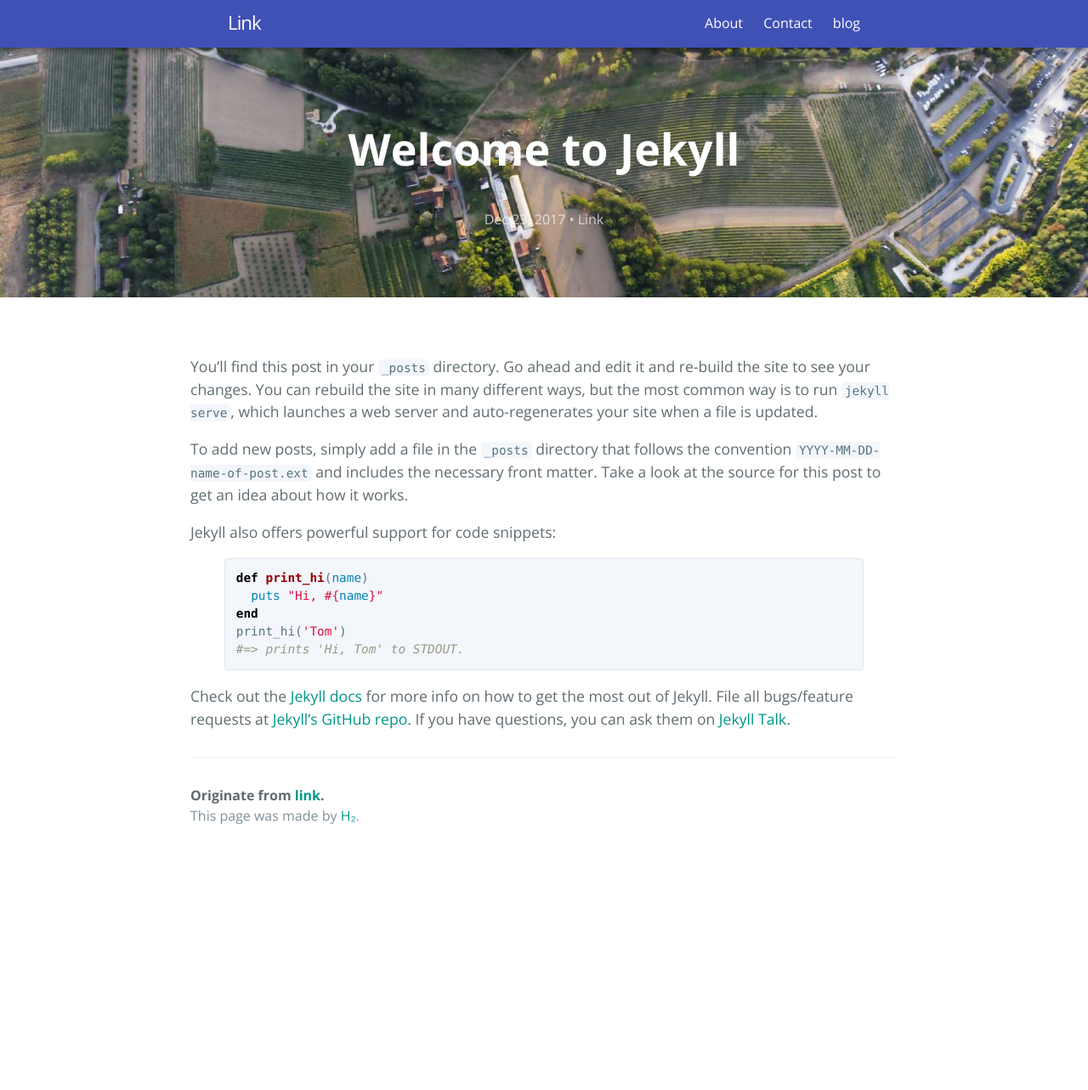
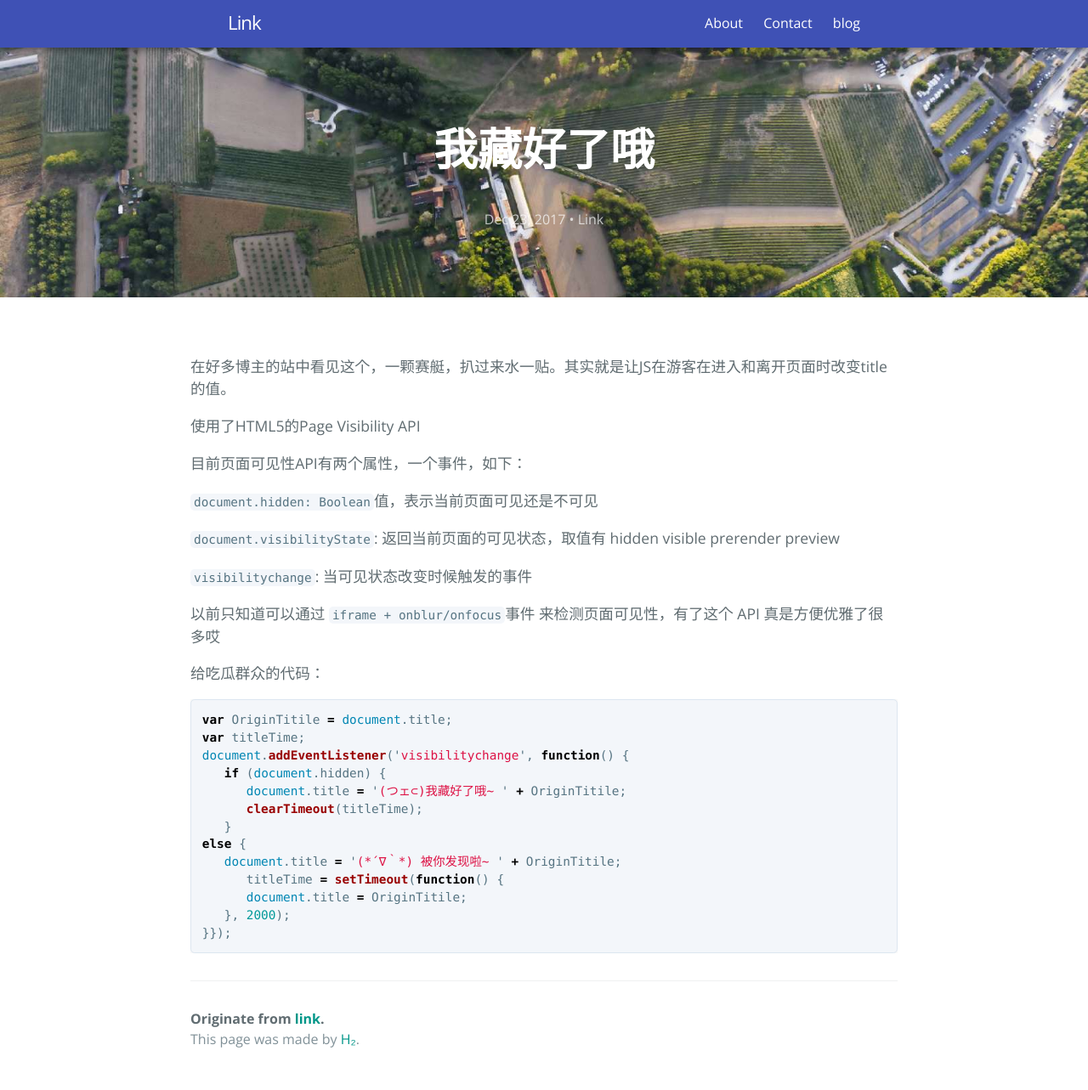
Before and after one commit to link9596/qwq, a Jekyll site: the page built from _posts/2017-12-23-233-to-jekyll.md, in a window 1280 px wide. Shown: the whole page at 85% size. Built offline with Jekyll 4.4.1, drawn with Linux system fonts in a browser that asks for light colours; before the commit the page ends 1020 px from its top, so only the background shows below that.

Commit message:
Update 2017-12-23-233-to-jekyll.md

````diff
--- a/_posts/2017-12-23-233-to-jekyll.md
+++ b/_posts/2017-12-23-233-to-jekyll.md
@@ -1,23 +1,34 @@
 ---
 layout: post
-title: "Welcome to Jekyll"
+title: "我藏好了哦"
 ---
-You’ll find this post in your `_posts` directory. Go ahead and edit it and re-build the site to see your changes. You can rebuild the site in many different ways, but the most common way is to run `jekyll serve`, which launches a web server and auto-regenerates your site when a file is updated.
+在好多博主的站中看见这个，一颗赛艇，扒过来水一贴。其实就是让JS在游客在进入和离开页面时改变title的值。
 
-To add new posts, simply add a file in the `_posts` directory that follows the convention `YYYY-MM-DD-name-of-post.ext` and includes the necessary front matter. Take a look at the source for this post to get an idea about how it works.
+使用了HTML5的Page Visibility API
 
-Jekyll also offers powerful support for code snippets:
+目前页面可见性API有两个属性，一个事件，如下：
 
-{% highlight ruby %}
-def print_hi(name)
-  puts "Hi, #{name}"
-end
-print_hi('Tom')
-#=> prints 'Hi, Tom' to STDOUT.
-{% endhighlight %}
+`document.hidden: Boolean`值，表示当前页面可见还是不可见
 
-Check out the [Jekyll docs][jekyll-docs] for more info on how to get the most out of Jekyll. File all bugs/feature requests at [Jekyll’s GitHub repo][jekyll-gh]. If you have questions, you can ask them on [Jekyll Talk][jekyll-talk].
+`document.visibilityState`: 返回当前页面的可见状态，取值有 hidden visible prerender preview
 
-[jekyll-docs]: http://jekyllrb.com/docs/home
-[jekyll-gh]:   https://github.com/jekyll/jekyll
-[jekyll-talk]: https://talk.jekyllrb.com/
+`visibilitychange`: 当可见状态改变时候触发的事件
+
+以前只知道可以通过 `iframe + onblur/onfocus`事件 来检测页面可见性，有了这个 API 真是方便优雅了很多哎
+
+给吃瓜群众的代码：
+```javascript
+var OriginTitile = document.title;
+var titleTime;
+document.addEventListener('visibilitychange', function() {
+   if (document.hidden) {
+      document.title = '(つェ⊂)我藏好了哦~ ' + OriginTitile;
+      clearTimeout(titleTime);
+   }
+else {
+   document.title = '(*´∇｀*) 被你发现啦~ ' + OriginTitile;
+      titleTime = setTimeout(function() {
+      document.title = OriginTitile;
+   }, 2000);
+}});
+```
````
